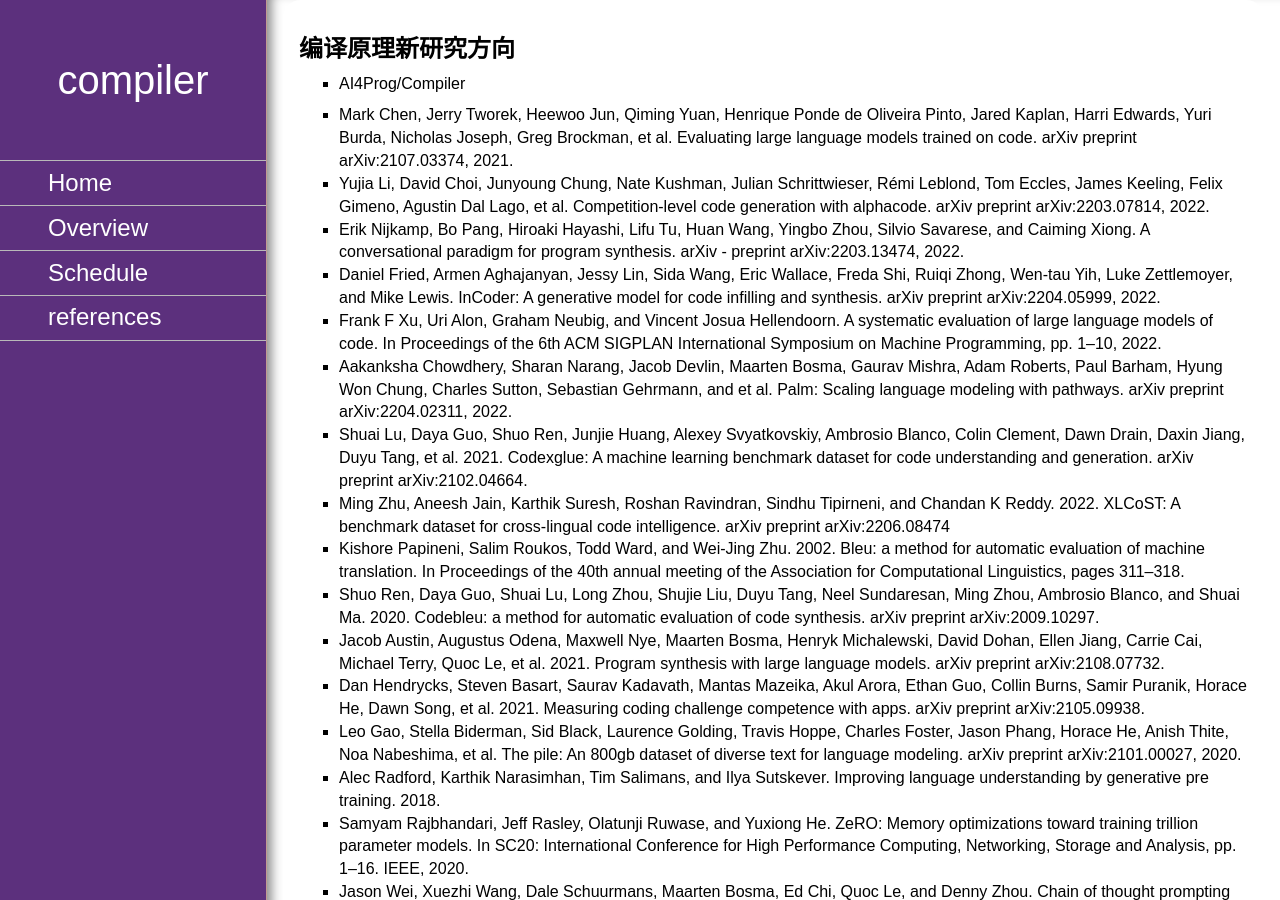
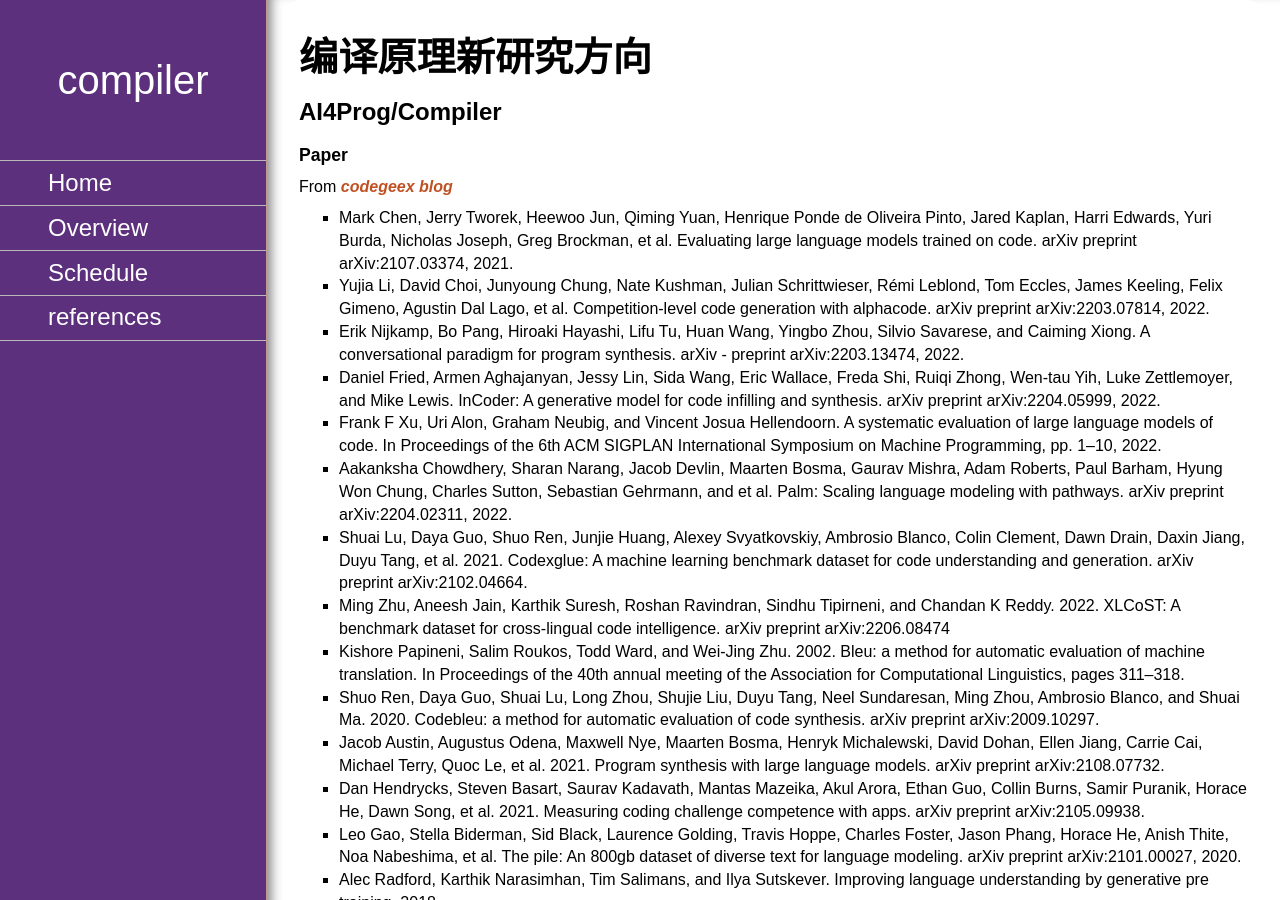
Before and after one commit to chyyuu/compiler_course_info, a Jekyll site: the page built from readinglist.md, in a window 1280 px wide and 900 px high. Built offline with Jekyll 4.4.1, drawn with Linux system fonts in a browser that asks for light colours; nearby versions of some CDN libraries; our own code applies the rules of GitHub Pages for plain Markdown files.

Commit message:
Update readinglist.md

```diff
--- a/readinglist.md
+++ b/readinglist.md
@@ -1,6 +1,10 @@
 
-## 编译原理新研究方向
-- AI4Prog/Compiler
+# 编译原理新研究方向
+
+## AI4Prog/Compiler
+
+### Paper
+From [codegeex blog](https://models.aminer.cn/codegeex/blog/index_zh.html#%E5%8F%82%E8%80%83%E6%96%87%E7%8C%AE)
 
 - Mark Chen, Jerry Tworek, Heewoo Jun, Qiming Yuan, Henrique Ponde de Oliveira Pinto, Jared Kaplan, Harri Edwards, Yuri Burda, Nicholas Joseph, Greg Brockman, et al. Evaluating large language models trained on code. arXiv preprint arXiv:2107.03374, 2021.
 - Yujia Li, David Choi, Junyoung Chung, Nate Kushman, Julian Schrittwieser, Rémi Leblond, Tom Eccles, James Keeling, Felix Gimeno, Agustin Dal Lago, et al. Competition-level code generation with alphacode. arXiv preprint arXiv:2203.07814, 2022.
@@ -20,7 +24,7 @@
 - Jason Wei, Xuezhi Wang, Dale Schuurmans, Maarten Bosma, Ed Chi, Quoc Le, and Denny Zhou. Chain of thought prompting elicits reasoning in large language models. arXiv preprint arXiv:2201.11903, 2022.
 
 
-## 编译原理课扩展实验
+# 编译原理课扩展实验
 **扩展实验目录**
 
 * [选题零 编译器for新语言or新硬件支持](#选题零-编译器for新语言or新硬件支持)
```
